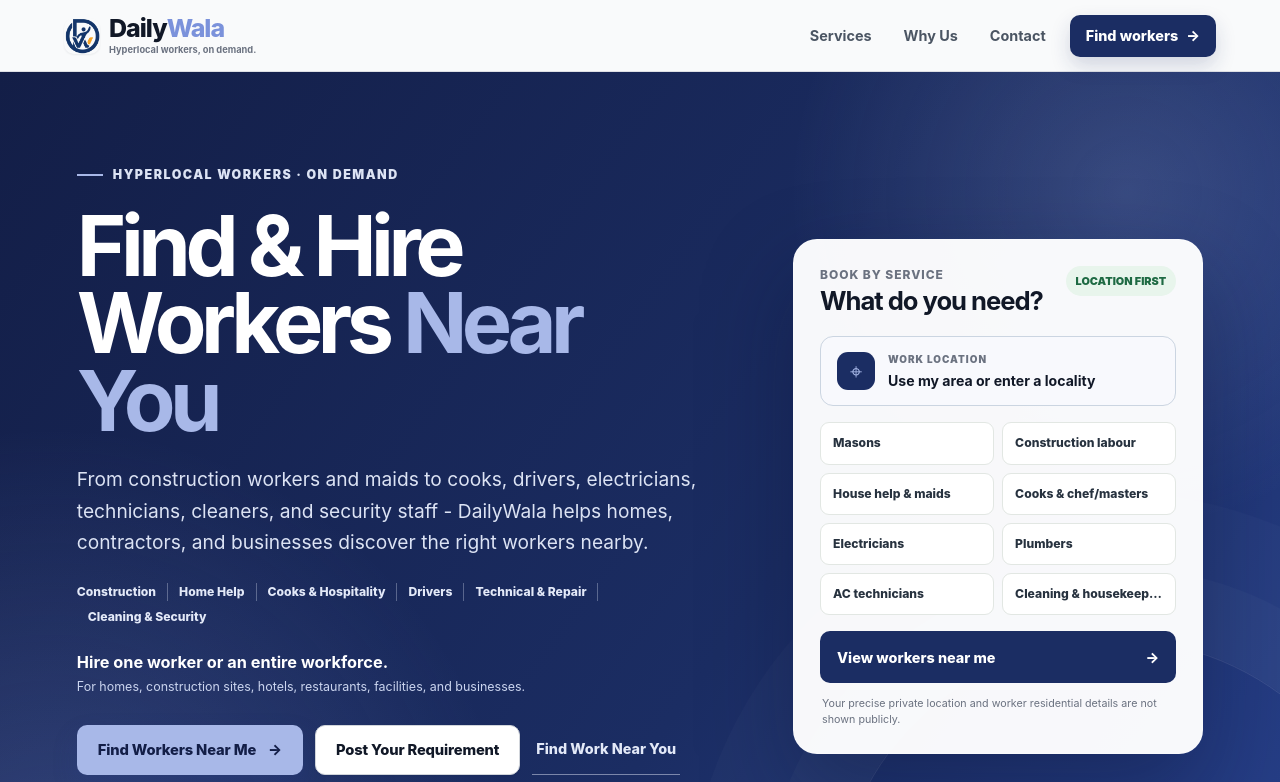
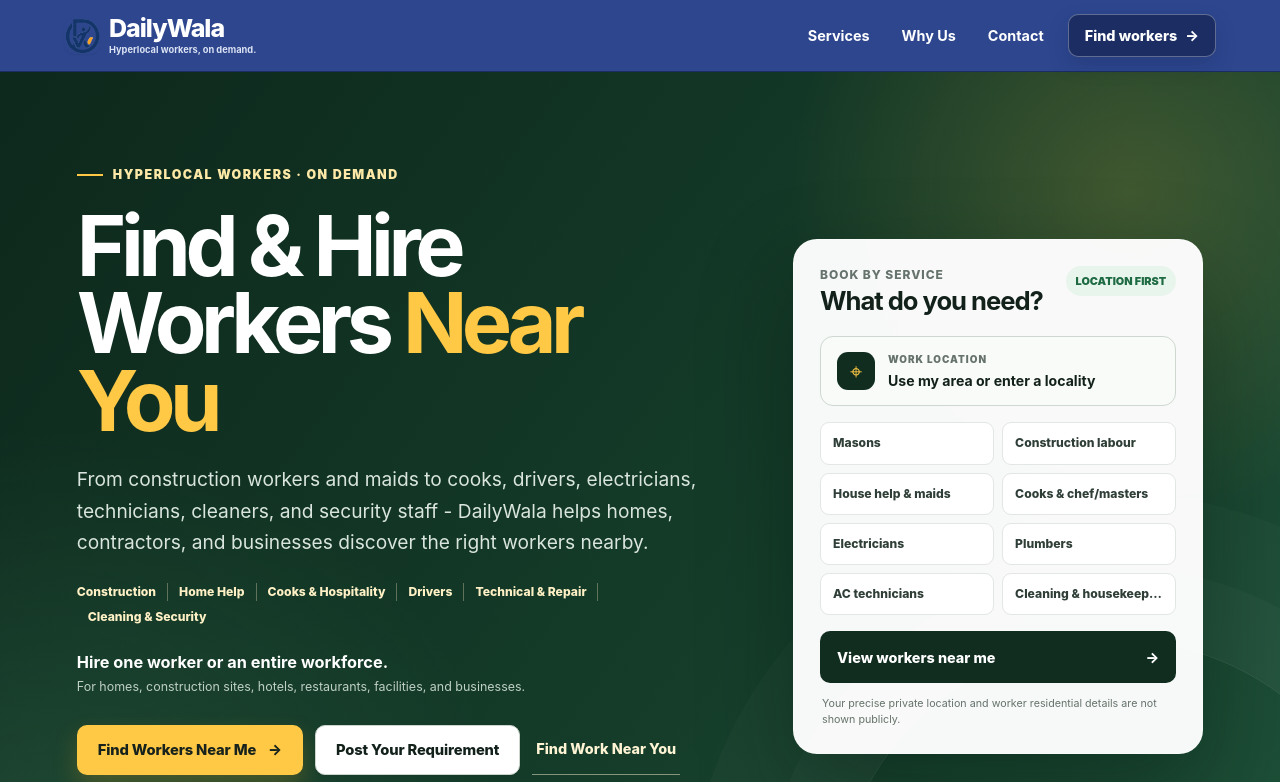
Before and after one commit to jnanamai052930/dailywala-seo-homepage, a Next.js app: page / in a window 1280 px wide. Shown: the top 782 px of the page. Built offline with nearby package versions, Linux system fonts and the light colour scheme.

Commit message:
Limit royal blue styling to site header

```diff
--- a/app/globals.css
+++ b/app/globals.css
@@ -136,7 +136,7 @@
 }
 
 .wordmark-accent {
-  color: var(--orange);
+  color: inherit;
 }
 
 .inline-wordmark {
@@ -1225,26 +1225,26 @@
 
 /* 2026 hyperlocal positioning system */
 :root {
-  --ink: #111827;
-  --ink-soft: #27323f;
-  --muted: #6b7280;
-  --line: #e5e7eb;
-  --line-strong: #d1d5db;
-  --paper: #f9fafb;
+  --ink: #13211b;
+  --ink-soft: #2f3f37;
+  --muted: #66736c;
+  --line: #dde3de;
+  --line-strong: #cbd4cd;
+  --paper: #f4f6f1;
   --surface: #ffffff;
-  --warm-surface: #f3f4f6;
-  --brand: #27408b;
-  --brand-dark: #1b2d63;
-  --brand-soft: #dce3f4;
-  --brand-hi: #a8b8e8;
-  --orange: #7b92db;
-  --orange-dark: #27408b;
-  --blue: #27408b;
-  --forest: #1b2d63;
-  --forest-2: #27408b;
-  --shadow-sm: 0 1px 2px rgba(17, 24, 39, 0.07);
-  --shadow-md: 0 14px 36px rgba(27, 45, 99, 0.1);
-  --shadow-lg: 0 32px 80px rgba(27, 45, 99, 0.2);
+  --warm-surface: #fff8e6;
+  --brand: #f0a81c;
+  --brand-dark: #153d2a;
+  --brand-soft: #fff0c2;
+  --brand-hi: #ffc845;
+  --orange: #ed7a2b;
+  --orange-dark: #d65e12;
+  --blue: #245d47;
+  --forest: #102d20;
+  --forest-2: #1a4933;
+  --shadow-sm: 0 1px 2px rgba(19, 33, 27, 0.07);
+  --shadow-md: 0 14px 36px rgba(19, 33, 27, 0.09);
+  --shadow-lg: 0 32px 80px rgba(6, 35, 23, 0.18);
 }
 
 body {
@@ -1254,19 +1254,20 @@
 }
 
 :focus-visible {
-  outline: 3px solid rgba(123, 146, 219, 0.72);
+  outline: 3px solid rgba(240, 168, 28, 0.72);
   outline-offset: 3px;
 }
 
 .site-header {
   min-height: 72px;
   padding: 12px clamp(20px, 5vw, 76px);
-  border-color: rgba(209, 213, 219, 0.72);
-  background: rgba(249, 250, 251, 0.92);
+  border-color: #1b2d63;
+  background: rgba(39, 64, 139, 0.97);
 }
 
 .brand {
   gap: 9px;
+  color: white;
   font-size: 25px;
   letter-spacing: -0.04em;
 }
@@ -1284,7 +1285,7 @@
 
 .brand-lockup small {
   margin-top: 4px;
-  color: var(--muted);
+  color: #dce3f4;
   font-size: 0.58rem;
   font-weight: 750;
   letter-spacing: 0;
@@ -1292,9 +1293,11 @@
 
 .nav {
   gap: clamp(18px, 2.5vw, 34px);
-  color: #4b5563;
+  color: white;
   font-size: 0.9rem;
 }
+
+.site-header .nav a:hover { color: #dce3f4; }
 
 .header-cta {
   display: inline-flex;
@@ -1303,14 +1306,15 @@
   min-height: 42px;
   padding: 10px 16px;
   border-radius: 10px;
-  background: var(--forest);
+  border: 1px solid rgba(255, 255, 255, 0.3);
+  background: #1b2d63;
   color: white;
   font-size: 0.9rem;
   font-weight: 800;
-  box-shadow: 0 9px 20px rgba(27, 45, 99, 0.18);
-}
-
-.header-cta:hover { background: var(--forest-2); }
+  box-shadow: 0 9px 20px rgba(19, 30, 71, 0.22);
+}
+
+.header-cta:hover { background: #131e47; }
 
 .primary-action,
 .secondary-action,
@@ -1326,14 +1330,14 @@
 button {
   gap: 12px;
   background: var(--brand-hi);
-  color: #131e47;
-  box-shadow: 0 12px 24px rgba(39, 64, 139, 0.22);
+  color: #17221c;
+  box-shadow: 0 12px 24px rgba(240, 168, 28, 0.22);
 }
 
 .primary-action:hover,
 button:hover {
-  background: #bac7ee;
-  box-shadow: 0 15px 28px rgba(39, 64, 139, 0.26);
+  background: #ffd35e;
+  box-shadow: 0 15px 28px rgba(240, 168, 28, 0.26);
 }
 
 .secondary-action {
@@ -1346,8 +1350,8 @@
   align-items: center;
   min-height: 50px;
   padding: 0 4px;
-  color: #e3e9f8;
-  border-bottom: 1px solid rgba(227, 233, 248, 0.48);
+  color: #fff4d3;
+  border-bottom: 1px solid rgba(255, 244, 211, 0.48);
   font-size: 0.9rem;
   font-weight: 800;
 }
@@ -1360,7 +1364,7 @@
 .section .eyebrow,
 .contact-band .eyebrow {
   margin-bottom: 14px;
-  color: #27408b;
+  color: #956107;
   font-size: 0.72rem;
   font-weight: 900;
   letter-spacing: 0.12em;
@@ -1388,9 +1392,9 @@
   padding: 94px clamp(22px, 6vw, 88px) 100px;
   overflow: hidden;
   background:
-    radial-gradient(circle at 88% 14%, rgba(168, 184, 232, 0.2), transparent 21rem),
-    radial-gradient(circle at 4% 96%, rgba(123, 146, 219, 0.28), transparent 29rem),
-    linear-gradient(126deg, #131e47 0%, #1b2d63 60%, #27408b 100%);
+    radial-gradient(circle at 88% 14%, rgba(255, 200, 69, 0.18), transparent 21rem),
+    radial-gradient(circle at 4% 96%, rgba(66, 129, 94, 0.3), transparent 29rem),
+    linear-gradient(126deg, #0d281c 0%, #153d2a 60%, #1e5139 100%);
   color: white;
   isolation: isolate;
 }
@@ -1415,7 +1419,7 @@
   align-items: center;
   gap: 10px;
   margin: 0 0 22px;
-  color: #dce3f4;
+  color: #ffe9a7;
   font-size: 0.78rem;
   font-weight: 900;
   letter-spacing: 0.12em;
@@ -1448,7 +1452,7 @@
 .services-new-hero > div > p,
 .service-page-hero .hero-copy > p:last-of-type {
   max-width: 720px;
-  color: #dce3f4;
+  color: #d9e5de;
   font-size: clamp(1.04rem, 1.5vw, 1.25rem);
   line-height: 1.65;
 }
@@ -1458,14 +1462,14 @@
   flex-wrap: wrap;
   gap: 7px 0;
   margin-top: 24px;
-  color: #e3e9f8;
+  color: #fff1c5;
   font-size: 0.76rem;
   font-weight: 850;
 }
 
 .hero-breadth a {
   padding: 0 11px;
-  border-right: 1px solid rgba(227, 233, 248, 0.32);
+  border-right: 1px solid rgba(255, 241, 197, 0.32);
 }
 
 .hero-breadth a:first-child { padding-left: 0; }
@@ -1479,14 +1483,14 @@
 }
 
 .hero-scale strong { color: white; font-size: 1.02rem; }
-.hero-scale span { color: #cbd5ef; font-size: 0.78rem; }
+.hero-scale span { color: #bfd0c5; font-size: 0.78rem; }
 
 .hero-proof {
   display: flex;
   flex-wrap: wrap;
   gap: 8px 20px;
   margin-top: 34px;
-  color: #dce3f4;
+  color: #d0ddd5;
   font-size: 0.78rem;
   font-weight: 750;
 }
@@ -1504,7 +1508,7 @@
   border-radius: 24px;
   background: rgba(255, 255, 255, 0.97);
   color: var(--ink);
-  box-shadow: 0 38px 90px rgba(9, 18, 51, 0.34);
+  box-shadow: 0 38px 90px rgba(0, 18, 9, 0.34);
 }
 
 .finder-card-head {
@@ -1536,9 +1540,9 @@
   gap: 13px;
   min-height: 70px;
   padding: 13px 16px;
-  border: 1px solid #cbd5e1;
+  border: 1px solid #ced8d0;
   border-radius: 13px;
-  background: #f8f9fd;
+  background: #f9fbf8;
 }
 
 .location-mark {
@@ -1576,7 +1580,7 @@
   white-space: nowrap;
 }
 
-.quick-services a:hover { border-color: #aebbe0; background: #f3f5fb; }
+.quick-services a:hover { border-color: #aebfb2; background: #f2f8f3; }
 
 .finder-submit {
   display: flex;
@@ -1613,7 +1617,7 @@
 .difference-heading > p:last-child,
 .flow-heading > p:last-child { color: var(--muted); font-size: 1.05rem; line-height: 1.7; }
 
-.service-marketplace { background: #f3f4f6; }
+.service-marketplace { background: #f5f6f2; }
 
 .marketplace-grid {
   display: grid;
@@ -1629,30 +1633,30 @@
   border: 1px solid var(--line);
   border-radius: 18px;
   background: white;
-  box-shadow: 0 10px 28px rgba(27, 45, 99, 0.05);
+  box-shadow: 0 10px 28px rgba(16, 45, 32, 0.045);
   transition: transform 180ms ease, box-shadow 180ms ease, border-color 180ms ease;
 }
 
-.marketplace-card:hover { transform: translateY(-3px); border-color: #b8c3e3; box-shadow: var(--shadow-md); }
+.marketplace-card:hover { transform: translateY(-3px); border-color: #bac8bd; box-shadow: var(--shadow-md); }
 .marketplace-card h3 { margin-bottom: 12px; font-size: 1.35rem; }
 .marketplace-card > p { color: var(--muted); font-size: 0.88rem; }
 .service-tags { display: flex; flex-wrap: wrap; gap: 7px; margin: 8px 0 26px; }
-.service-tags a { padding: 7px 9px; border-radius: 7px; background: #f1f3f9; color: #4b5563; font-size: 0.68rem; font-weight: 750; }
+.service-tags a { padding: 7px 9px; border-radius: 7px; background: #f2f5f1; color: #4d5e54; font-size: 0.68rem; font-weight: 750; }
 .card-link { display: flex; justify-content: space-between; margin-top: auto; padding-top: 18px; border-top: 1px solid var(--line); color: var(--forest-2); font-size: 0.78rem; font-weight: 900; }
 .center-action { display: flex; justify-content: center; margin-top: 30px; }
 
 .real-needs-section { background: white; }
 .use-case-grid { display: grid; grid-template-columns: repeat(3, minmax(0, 1fr)); gap: 12px; }
-.use-case-card { min-height: 190px; padding: 23px; border: 1px solid var(--line); border-radius: 14px; background: #fafbfe; }
-.use-case-card > span { display: inline-block; margin-bottom: 26px; color: #27408b; font-size: 0.68rem; font-weight: 900; letter-spacing: 0.09em; text-transform: uppercase; }
+.use-case-card { min-height: 190px; padding: 23px; border: 1px solid var(--line); border-radius: 14px; background: #fbfcfa; }
+.use-case-card > span { display: inline-block; margin-bottom: 26px; color: #99660c; font-size: 0.68rem; font-weight: 900; letter-spacing: 0.09em; text-transform: uppercase; }
 .use-case-card h3 { margin-bottom: 9px; font-size: 1.1rem; }
 .use-case-card p { margin: 0; color: var(--muted); font-size: 0.8rem; }
 
 .flow-section { background: var(--forest); color: white; }
 .flow-heading { display: grid; grid-template-columns: 1fr 1.25fr; gap: 20px 70px; align-items: end; margin-bottom: 48px; }
-.flow-heading .eyebrow { grid-column: 1 / -1; margin: 0; color: #cbd5ef; }
+.flow-heading .eyebrow { grid-column: 1 / -1; margin: 0; color: #ffe49b; }
 .flow-heading h2 { color: white; margin: 0; }
-.flow-heading > p:last-child { margin: 0; color: #cbd5ef; }
+.flow-heading > p:last-child { margin: 0; color: #bdd0c4; }
 .fulfilment-flow { display: grid; grid-template-columns: repeat(5, 1fr); gap: 1px; margin: 0; padding: 0; overflow: hidden; border: 1px solid rgba(255,255,255,.18); border-radius: 16px; list-style: none; }
 .fulfilment-flow li { position: relative; display: flex; min-height: 135px; padding: 19px 16px; align-items: center; background: rgba(255,255,255,.055); }
 .fulfilment-flow li::before { content: ""; width: 9px; height: 9px; margin-right: 12px; flex: 0 0 auto; border-radius: 3px; background: var(--brand-hi); }
@@ -1660,7 +1664,7 @@
 .fulfilment-flow strong { display: block; }
 .fulfilment-flow strong { color: #f4f8f5; font-size: 0.76rem; line-height: 1.35; }
 
-.difference-section { display: grid; grid-template-columns: minmax(270px, .72fr) minmax(0, 1.28fr); gap: clamp(40px, 7vw, 100px); align-items: start; background: #f3f4f6; }
+.difference-section { display: grid; grid-template-columns: minmax(270px, .72fr) minmax(0, 1.28fr); gap: clamp(40px, 7vw, 100px); align-items: start; background: #f5f6f2; }
 .difference-heading { position: sticky; top: 120px; }
 .difference-grid { display: grid; gap: 0; border-top: 1px solid var(--line-strong); }
 .difference-grid article { position: relative; padding: 25px 0 25px 22px; border-bottom: 1px solid var(--line-strong); }
@@ -1669,14 +1673,14 @@
 .difference-grid p { margin: 0; color: var(--muted); font-size: 0.85rem; line-height: 1.6; }
 
 .bulk-section { display: grid; grid-template-columns: 1.06fr .94fr; gap: clamp(40px, 7vw, 90px); align-items: center; background: white; }
-.bulk-art { position: relative; overflow: hidden; border-radius: 22px; background: #eef1f9; box-shadow: var(--shadow-lg); }
+.bulk-art { position: relative; overflow: hidden; border-radius: 22px; background: #fff8e9; box-shadow: var(--shadow-lg); }
 .bulk-art img { width: 100%; min-height: 470px; object-fit: cover; object-position: center; }
 .bulk-copy > p:not(.eyebrow) { color: var(--muted); font-size: 1rem; line-height: 1.7; }
 .bulk-copy ul { display: grid; gap: 0; margin: 28px 0 32px; padding: 0; border-top: 1px solid var(--line); list-style: none; }
 .bulk-copy li { display: grid; grid-template-columns: 140px 1fr; gap: 22px; padding: 16px 0; border-bottom: 1px solid var(--line); font-size: 0.82rem; }
 .bulk-copy li span { color: var(--muted); }
 
-.search-intent-section { display: grid; grid-template-columns: .8fr 1.2fr; gap: clamp(30px, 7vw, 90px); padding-top: 64px; padding-bottom: 64px; background: #eef1f8; }
+.search-intent-section { display: grid; grid-template-columns: .8fr 1.2fr; gap: clamp(30px, 7vw, 90px); padding-top: 64px; padding-bottom: 64px; background: #eef1ec; }
 .search-intent-section h2 { font-size: clamp(1.8rem, 3vw, 2.7rem); }
 .search-intent-section > p { margin: 0; color: var(--muted); line-height: 1.75; }
 
@@ -1689,7 +1693,7 @@
   padding: 82px clamp(22px, 6vw, 88px);
   overflow: hidden;
   background:
-    linear-gradient(90deg, rgba(19, 30, 71, .98) 0%, rgba(27, 45, 99, .9) 58%, rgba(39, 64, 139, .46) 100%),
+    linear-gradient(90deg, rgba(10, 37, 24, .98) 0%, rgba(18, 61, 42, .9) 58%, rgba(18, 61, 42, .46) 100%),
     url('/images/services-hero-sketch.png') center / cover no-repeat;
   color: white;
 }
@@ -1697,40 +1701,40 @@
 .services-new-hero h1,
 .service-page-hero h1 { max-width: 850px; font-size: clamp(3rem, 6vw, 5.8rem); }
 .services-new-hero > div:first-child { max-width: 880px; }
-.services-hero-note { display: flex; flex-wrap: wrap; align-items: center; gap: 12px; margin-top: 36px; color: #dce3f4; font-size: .75rem; font-weight: 900; text-transform: uppercase; letter-spacing: .08em; }
+.services-hero-note { display: flex; flex-wrap: wrap; align-items: center; gap: 12px; margin-top: 36px; color: #ffe7a4; font-size: .75rem; font-weight: 900; text-transform: uppercase; letter-spacing: .08em; }
 .services-hero-note span { padding: 8px 11px; border: 1px solid rgba(255,255,255,.24); border-radius: 7px; background: rgba(255,255,255,.08); }
 .services-new-hero.why-new-hero { min-height: 540px; }
 
 .service-directory { background: white; }
 .directory-grid { display: grid; gap: 20px; }
-.directory-card { padding: 30px; border: 1px solid var(--line); border-radius: 18px; background: #f9fafc; }
+.directory-card { padding: 30px; border: 1px solid var(--line); border-radius: 18px; background: #f9faf7; }
 .directory-card > header { display: grid; grid-template-columns: minmax(0, 1fr); margin-bottom: 26px; }
 .directory-card h2 { margin: 0 0 8px; font-size: 1.65rem; letter-spacing: -.035em; }
 .directory-card header p { max-width: 820px; margin: 0; color: var(--muted); font-size: .86rem; }
 .directory-services { display: grid; grid-template-columns: repeat(3, minmax(0, 1fr)); gap: 9px; }
 .directory-services a { display: flex; align-items: center; justify-content: space-between; gap: 15px; min-height: 62px; padding: 13px 15px; border: 1px solid #e0e5e1; border-radius: 10px; background: white; }
-.directory-services a:hover { border-color: #aebbe0; }
+.directory-services a:hover { border-color: #aebdb1; }
 .directory-services span { font-size: .8rem; font-weight: 850; }
 .directory-services small { min-width: max-content; color: #7b8a81; font-size: .62rem; font-weight: 750; }
 
-.hiring-modes { background: #f3f4f6; }
+.hiring-modes { background: #f3f5f1; }
 .hiring-modes > div:first-child { max-width: 800px; margin-bottom: 38px; }
 .hiring-mode-grid { display: grid; grid-template-columns: repeat(3, 1fr); gap: 12px; }
 .hiring-mode-grid article { min-height: 230px; padding: 25px; border-radius: 16px; background: var(--forest); color: white; }
-.hiring-mode-grid article > span { color: #a8b8e8; font-size: .7rem; font-weight: 900; }
+.hiring-mode-grid article > span { color: #ffd96f; font-size: .7rem; font-weight: 900; }
 .hiring-mode-grid h3 { margin-top: 60px; color: white; }
-.hiring-mode-grid p { color: #dce3f4; font-size: .82rem; }
-
-.privacy-section { display: grid; grid-template-columns: .75fr 1.25fr; gap: 70px; align-items: center; background: #f2f4fa; }
+.hiring-mode-grid p { color: #c8d8ce; font-size: .82rem; }
+
+.privacy-section { display: grid; grid-template-columns: .75fr 1.25fr; gap: 70px; align-items: center; background: #fff8e5; }
 .privacy-section h2 { font-size: clamp(1.8rem, 3vw, 2.8rem); }
-.privacy-section > p { margin: 0; color: #5f6879; line-height: 1.75; }
+.privacy-section > p { margin: 0; color: #5f685f; line-height: 1.75; }
 
 .service-page-hero .hero-copy { max-width: 880px; }
 .service-detail-layout { display: grid; grid-template-columns: minmax(0, 1.2fr) minmax(300px, .8fr); gap: clamp(40px, 7vw, 90px); background: white; }
 .service-detail-copy h2 { font-size: clamp(2rem, 4vw, 3.2rem); }
-.service-assurance { display: grid; gap: 5px; margin-top: 28px; padding: 18px; border-left: 4px solid var(--brand); background: #f3f5fb; }
+.service-assurance { display: grid; gap: 5px; margin-top: 28px; padding: 18px; border-left: 4px solid var(--brand); background: #f3f7f3; }
 .service-assurance span { color: var(--muted); font-size: .8rem; }
-.service-detail-card { border-color: #d9deeb; background: #f9fafc; box-shadow: none; }
+.service-detail-card { border-color: #d7dfd8; background: #f9faf8; box-shadow: none; }
 .service-detail-card h2 { font-size: 1.35rem; }
 .service-detail-card .primary-action { margin-top: 10px; }
 
@@ -1743,16 +1747,16 @@
   box-shadow: var(--shadow-lg);
 }
 .contact-band h2 { color: white; font-size: clamp(1.9rem, 3vw, 2.8rem); letter-spacing: -.04em; }
-.contact-band p { color: #dce3f4; }
-.contact-band .eyebrow { color: #a8b8e8; }
+.contact-band p { color: #c7d7cd; }
+.contact-band .eyebrow { color: #ffdc7b; }
 .contact-band .secondary-action { background: transparent; color: white; border-color: rgba(255,255,255,.3); }
 
 .site-footer {
   display: grid;
   grid-template-columns: 1fr auto;
   padding: 34px clamp(22px, 6vw, 88px);
-  background: #eef1f7;
-  color: #596273;
+  background: #e9ede8;
+  color: #536159;
 }
 .footer-links { display: flex; flex-wrap: wrap; gap: 18px; font-size: .76rem; font-weight: 800; }
 .footer-links a:hover { color: var(--forest); }
```
